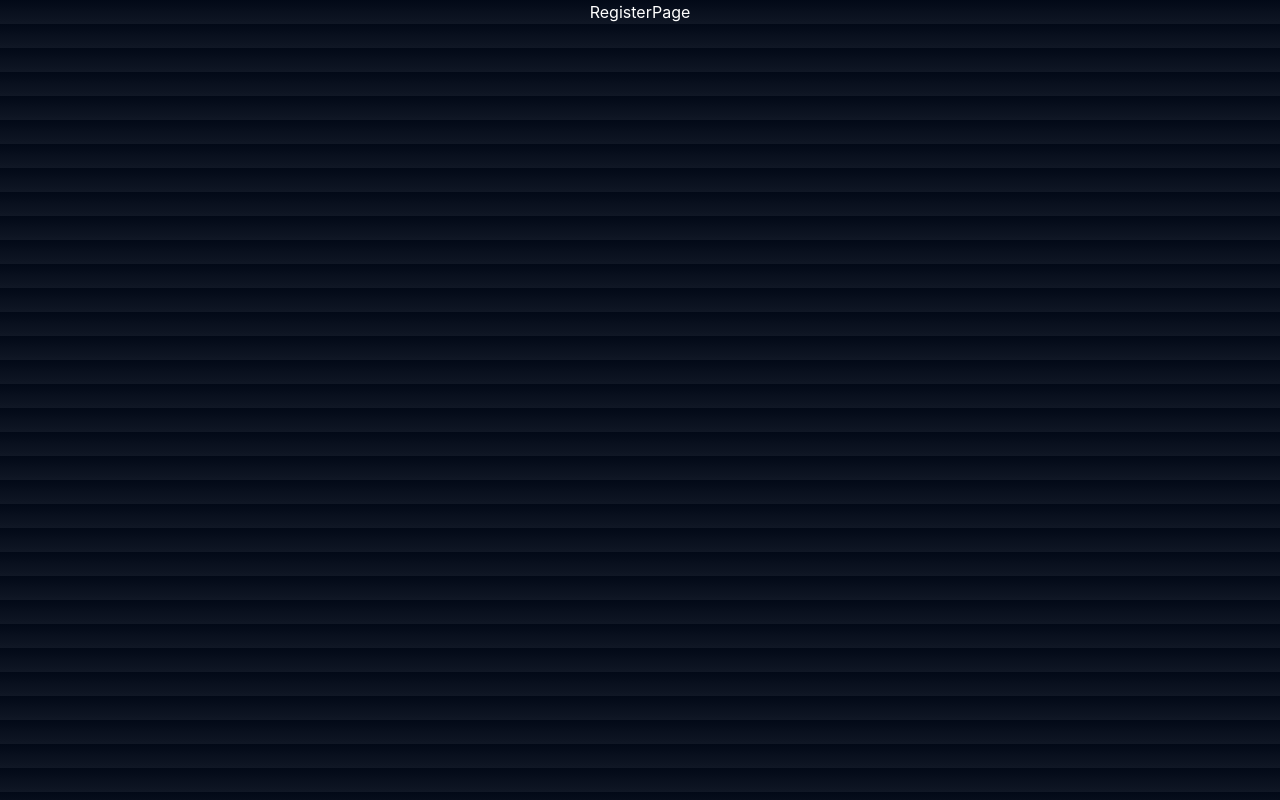
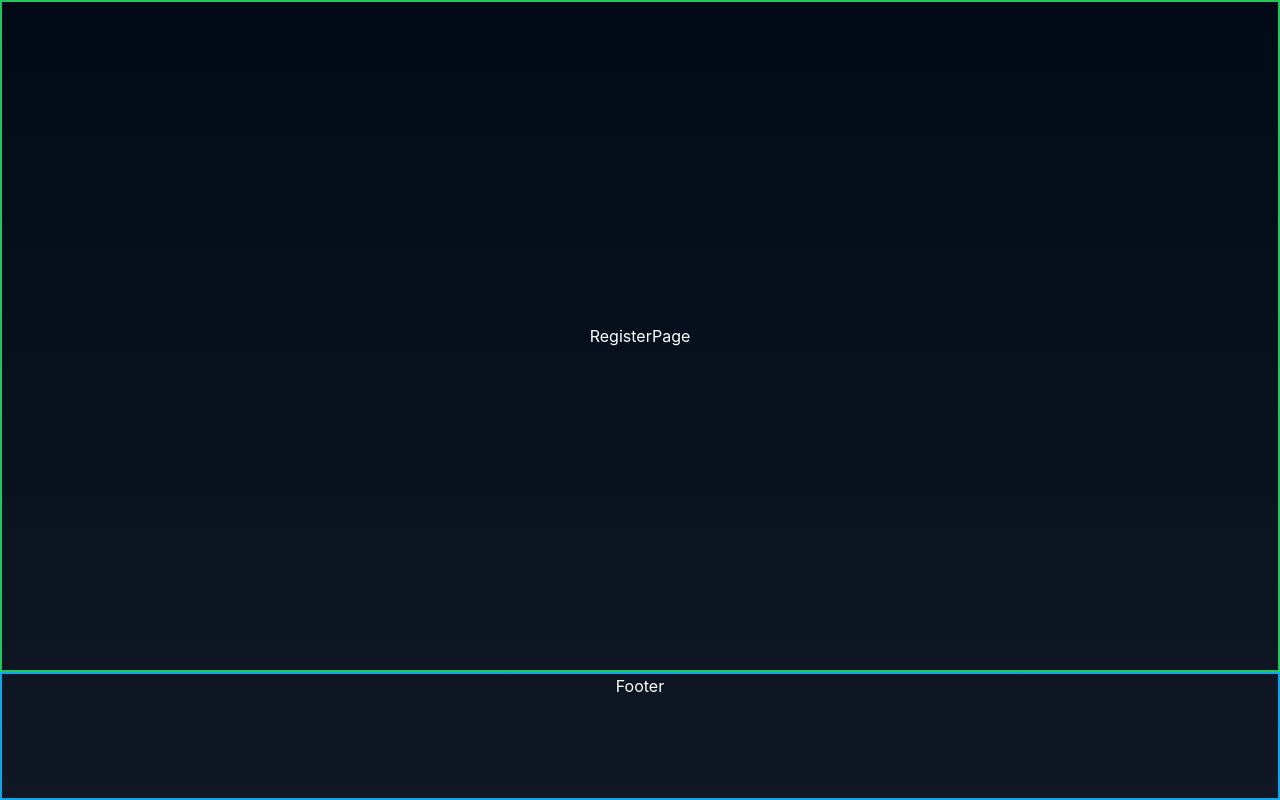
Before and after one commit to threeTrave/react_project_ai, a React app: page /register in a window 1280 px wide. Built offline with nearby package versions, Linux system fonts and the light colour scheme; the HTML template or start-up script is replaced by a standard one.

Commit message:
页面结构搭建

```diff
--- /dev/null
+++ b/src/api/index.ts
@@ -0,0 +1,4 @@
+// TODO axios 配置
+export const getData = async () => {
+
+}
--- a/src/pages/ErrorPage.tsx
+++ b/src/pages/ErrorPage.tsx
@@ -5,7 +5,7 @@ export const ErrorPage = () => {
 	const error = useRouteError();
 	console.error(error);
 	return (
-		<div>
+		<div className='h-screen flex items-center justify-center text-center'>
 			<h1>Oops!</h1>
 			<p>Sorry, an unexpected error has occurred.</p>
 		</div>
--- a/src/pages/RegisterPage.tsx
+++ b/src/pages/RegisterPage.tsx
@@ -1,5 +1,11 @@
 import React from 'react';
+import { Footer } from '../components/Footer';
 
 export const RegisterPage = () => {
-	return <div>RegisterPage</div>;
+	return (
+		<div className='flex flex-col h-screen'>
+			<div className='border-solid border-2 border-green-500 flex-1 flex flex-row items-center justify-center'>RegisterPage</div>
+			<Footer></Footer>
+		</div>
+	);
 };
--- a/src/pages/Root.tsx
+++ b/src/pages/Root.tsx
@@ -4,7 +4,10 @@ import { Footer } from '../components/Footer';
 export const Root = () => {
 	return (
 		<div className='flex flex-col h-screen'>
-			<div className='border-solid border-2 border-yellow-500 flex-1' >Root</div>
+			<div className='border-solid border-2 border-yellow-500 flex-1 flex flex-row' >
+				<div className='border-solid border-2 border-white w-64'>left</div>
+				<div className='flex-1'>right</div>
+			</div>
 			<Footer></Footer>
 		</div>
 	);
```
